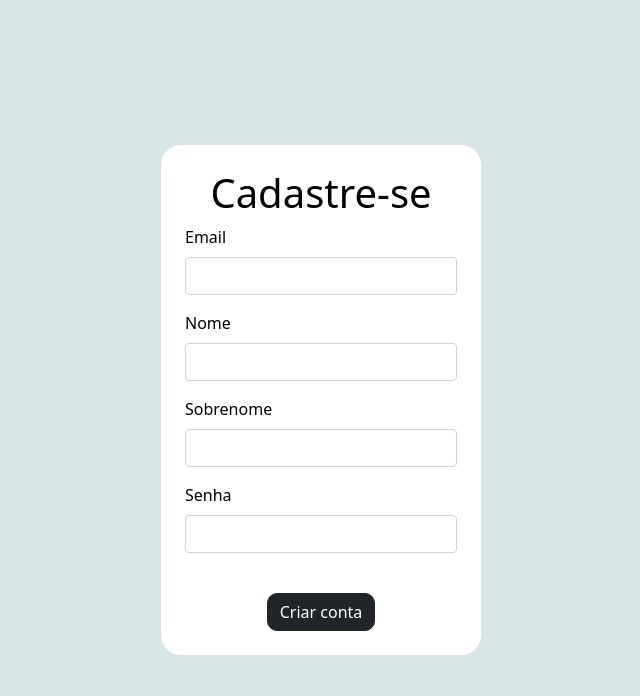
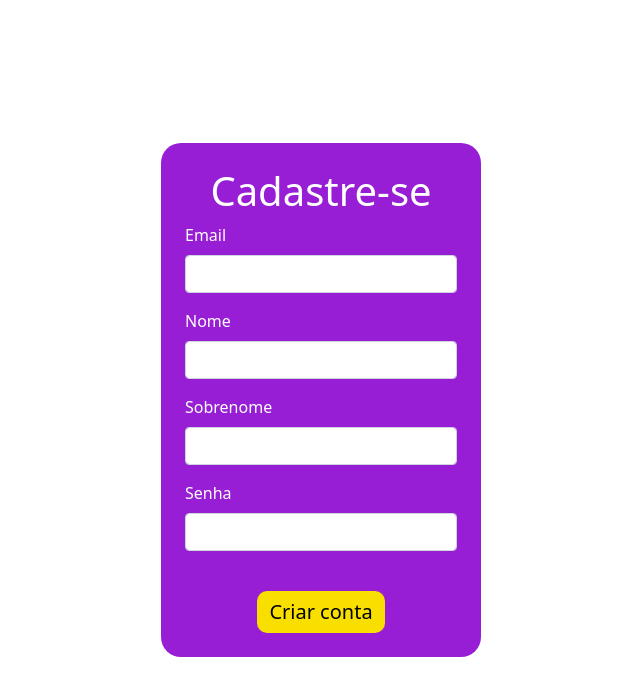
Before and after one commit to felipe-marques-dev/TechVision, a Django app: page /accounts/cadastro/ in a window 1280 px wide. Shown: the top 696 px of the page, without its empty margins (319-959 px from the left). Run offline with Django 5.2, Linux system fonts and the light colour scheme.

Commit message:
Estilização do cadastro

```diff
--- /dev/null
+++ b/tech_vision/templates/static/usuario/css/cadastro/style.css
@@ -0,0 +1,29 @@
+body {
+    background-color: #ffffff;
+    color: rgb(0, 0, 0);
+}
+
+.bg-primary {
+    background-color: #ffffff !important; /* Cor personalizada */
+}
+
+.bg-secondary {
+    background-color: #971ed4 !important;
+}
+
+
+.form-label{
+    color:  white;
+}
+
+#title{
+    color: white;
+}
+
+.btn{
+    color: black;
+    background-color: #f8df00;
+    border: 0px;
+    font-size: 20px;
+    font-weight: 500;
+}
--- a/tech_vision/usuario/templates/cadastro.html
+++ b/tech_vision/usuario/templates/cadastro.html
@@ -7,13 +7,13 @@
     <meta charset="UTF-8">
     <meta name="viewport" content="width=device-width, initial-scale=1.0">
     <link href="https://cdn.jsdelivr.net/npm/bootstrap@5.1.3/dist/css/bootstrap.min.css" rel="stylesheet">
-    <link rel="stylesheet" href="{% static 'usuario/css/style.css' %}">
+    <link rel="stylesheet" href="{% static 'usuario/css/cadastro/style.css' %}">
     <script src="https://code.jquery.com/jquery-3.6.0.min.js"></script>
     <title>Cadastre-se</title>
 </head>
 <body>
-    <div class="container-fluid mb-3 w-25 position-absolute top-50 start-50 translate-middle bg-secondary p-4" style="border-radius: 20px;">
-        <h1 class="d-flex justify-content-center">Cadastre-se</h1>
+    <div class="container-fluid mb-3 rounded-4 w-25 position-absolute top-50 start-50 translate-middle bg-secondary p-4" style="border-radius: 20px;">
+        <h1 class="d-flex justify-content-center" id="title">Cadastre-se</h1>
         <form id="cadastro-form" method="post">
             {% csrf_token %}
             <div class="mb-3">
@@ -37,7 +37,7 @@
                 <div id="password-error" class="text-danger"></div>
             </div>
             <div class="col-12 d-flex justify-content-center">
-                <button type="submit" class="btn btn-dark mt-4" style="border-radius: 10px;">Criar conta</button>
+                <button type="submit" class="btn btn-dark mt-4 rounded-4" style="border-radius: 10px;">Criar conta</button>
             </div>
         </form>
     </div>
```
